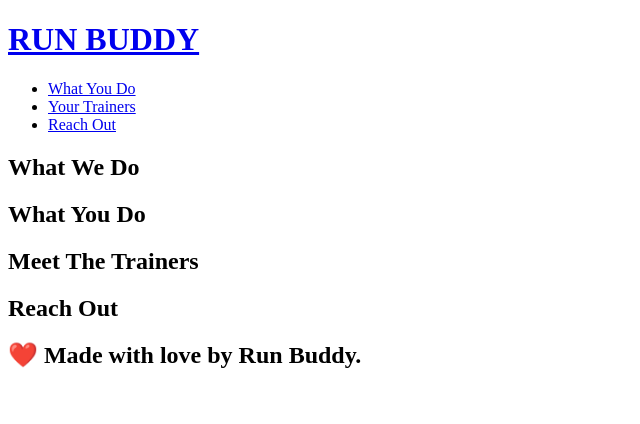
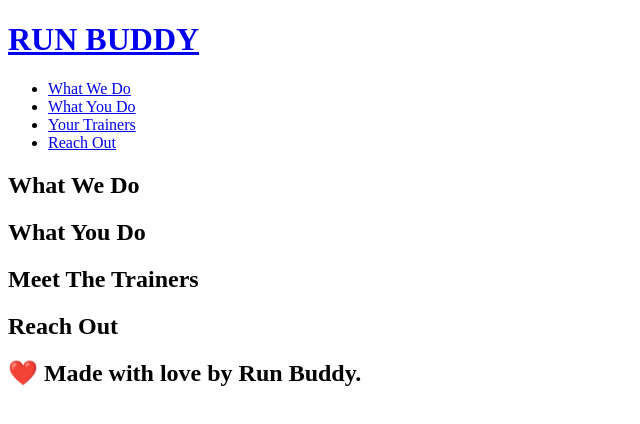
Before and after one commit to aaronhleung/run-buddy, a plain HTML site: page index.html in a window 1280 px wide. Shown: the whole page, without its empty margins (0-640 px from the left). Drawn offline with Linux system fonts and the light colour scheme.

Commit message:
navigation and header

```diff
--- a/index.html
+++ b/index.html
@@ -16,6 +16,9 @@
                     <!-- List item element -->
                     <li>
                         <!-- Anchor element-->
+                        <a href="#what-we-do">What We Do</a>
+                    </li>
+                    <li>
                         <a href="#what-you-do">What You Do</a>
                     </li>
                     <li>
```
